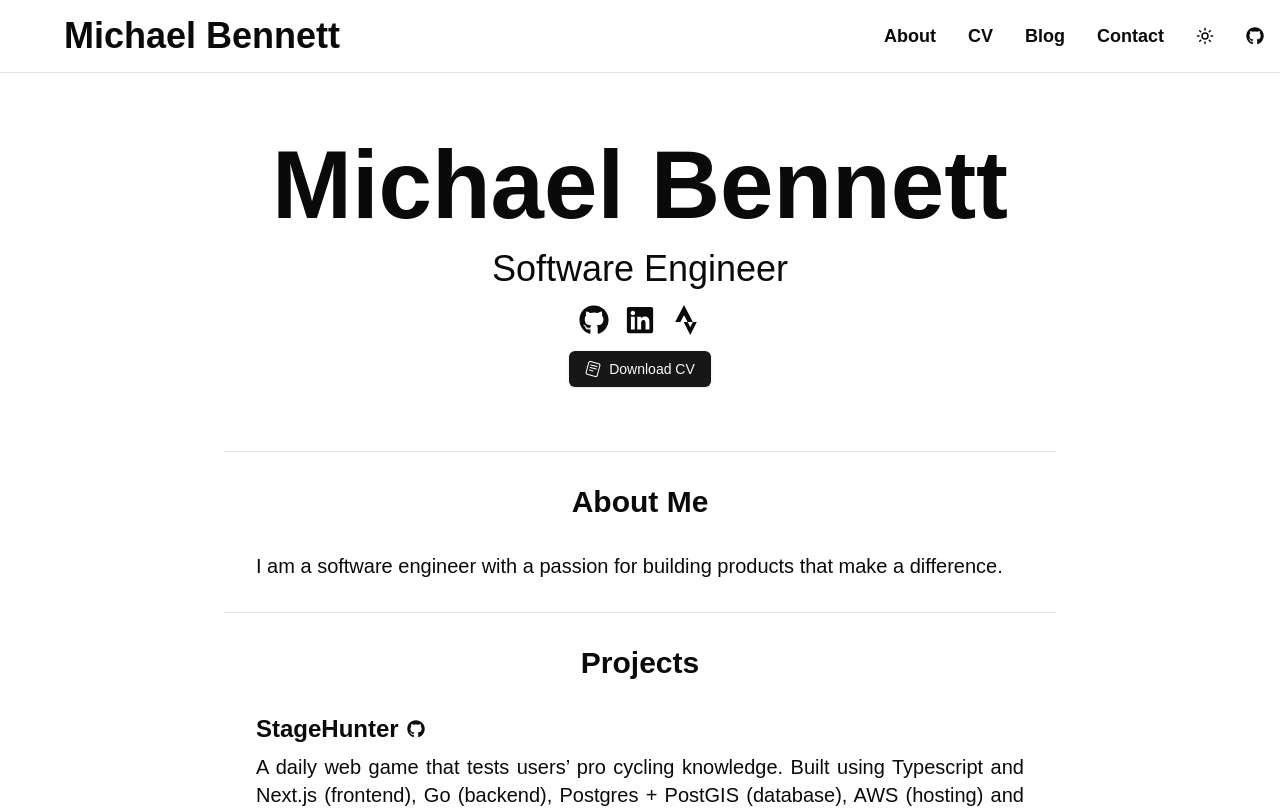
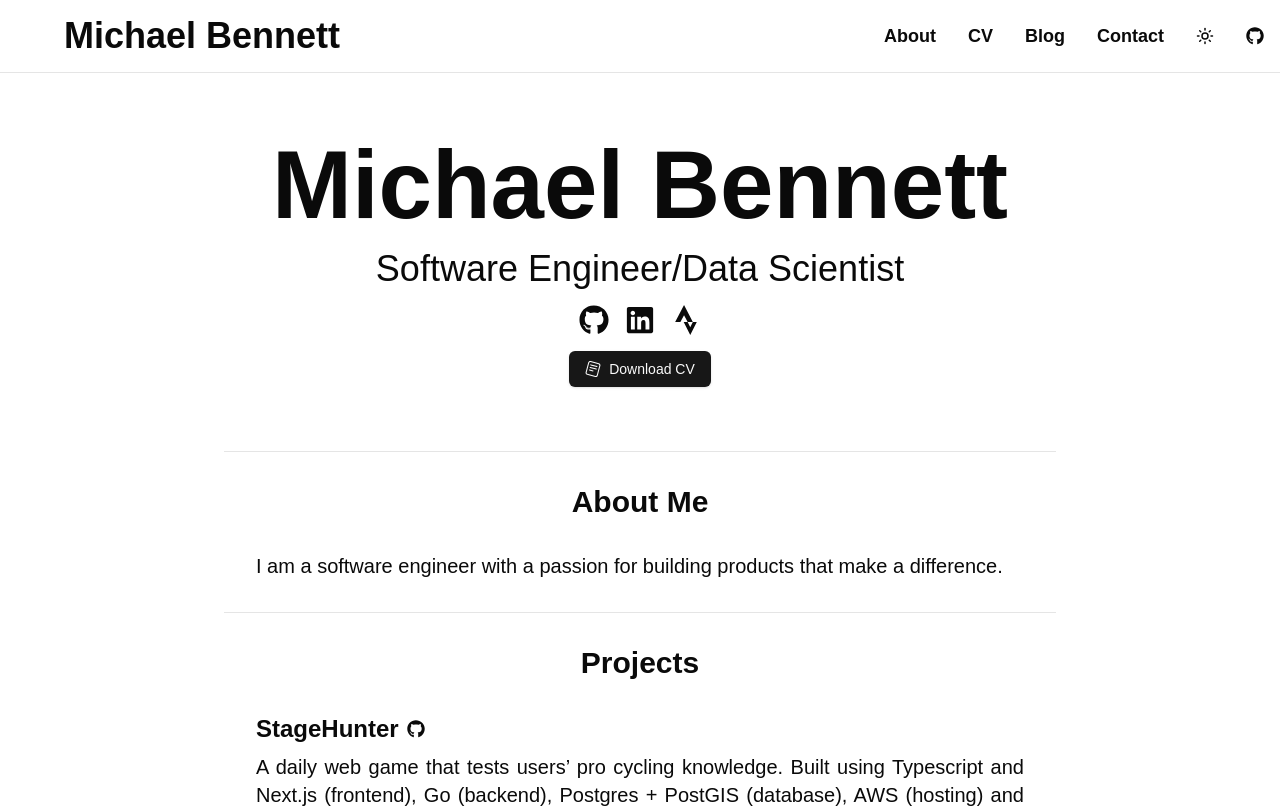
Before and after one commit to michaelbennett99/michaeldabennett.com, a Next.js app: page / in a window 1280 px wide. Shown: the top 808 px of the page. Built offline with nearby package versions, Linux system fonts and the light colour scheme.

Commit message:
Update Header component to reflect dual role as Software Engineer/Data Scientist

```diff
--- a/src/app/_components/page/header.tsx
+++ b/src/app/_components/page/header.tsx
@@ -8,7 +8,7 @@ export default function Header() {
     <header className="pt-16 pb-8 flex flex-col items-center gap-4">
       <h1 className="text-8xl font-bold text-center">Michael Bennett</h1>
       <div className="text-4xl text-center" role="doc-subtitle">
-        Software Engineer
+        Software Engineer/Data Scientist
       </div>
       <nav className="flex justify-center gap-4 text-3xl">
         <SocialLink
```
